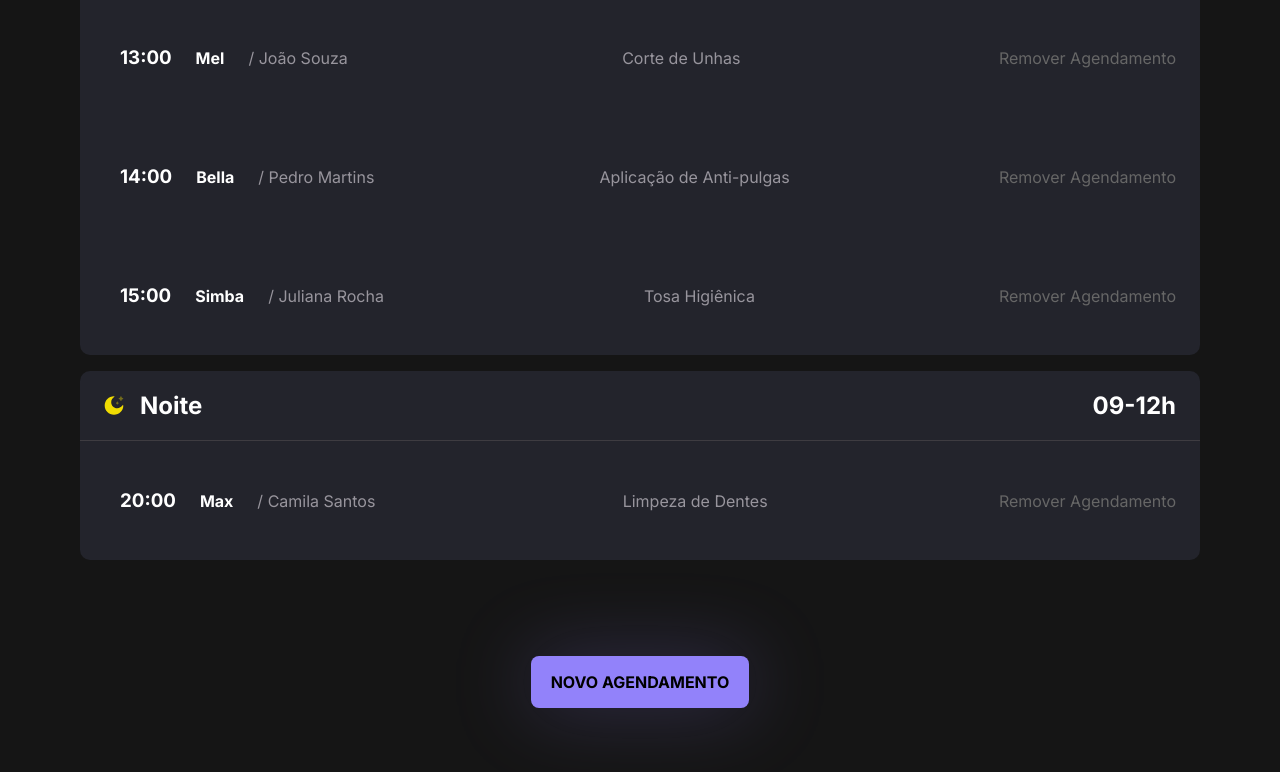
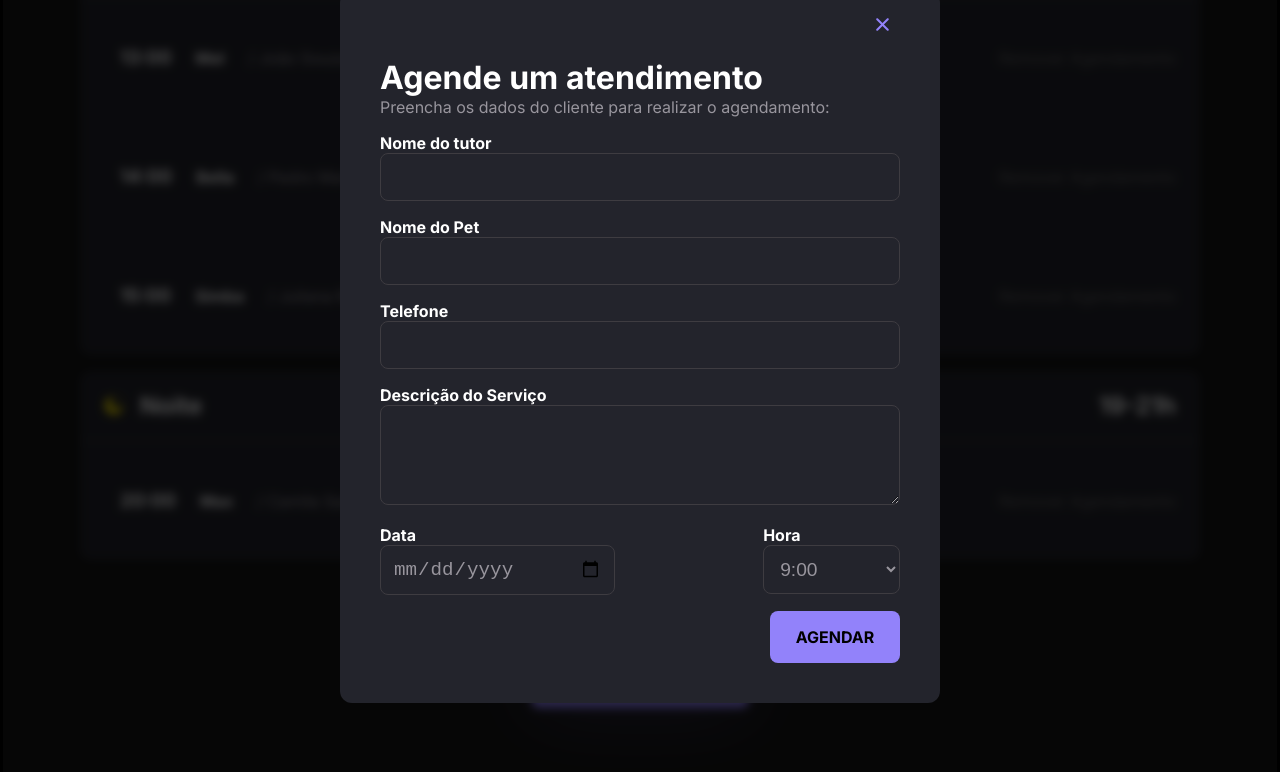
Before and after one commit to GustavoMiguelk/petshop, a plain HTML site: page index.html in a window 1280 px wide. Both pictures are taken after a click on the button "NOVO AGENDAMENTO". Shown: the part 504-1276 px from the top of the page. Drawn offline with Linux system fonts and the light colour scheme.

Commit message:
Adicionando os Detalhes Finais do Projeto

```diff
--- a/index.html
+++ b/index.html
@@ -131,7 +131,7 @@
                     </div>
 
                     <div>
-                        <strong>09-12h</strong>
+                        <strong>19-21h</strong>
                     </div>
                 </div>
 
@@ -157,12 +157,75 @@
     </main>
 
     <aside>
-        <button>NOVO AGENDAMENTO</button>
+        <button id="new-schedule">NOVO AGENDAMENTO</button>
     </aside>
 
     <dialog>
+        <form action="" id="form-new-pet">
+
+            <div class="close-btn-div">
+                <img src="./src/assets/close.svg" alt="Botão de fechar" id="close-btn">
+            </div>
+
+            <div class="title-wrap">
+                <h1>Agende um atendimento</h1>
+                <p>Preencha os dados do cliente para realizar o agendamento:</p>
+            </div>
+
+            <div class="input-wrap">
+                <label for="name">Nome do tutor</label> <br>
+                <input type="text" id="name" name="name">
+            </div>
+
+            <div class="input-wrap">
+                <label for="pet-name">Nome do Pet</label> <br>
+                <input type="text" id="pet-name" name="pet-name">
+            </div>
+
+            <div class="input-wrap">
+                <label for="number">Telefone</label> <br>
+                <input type="text" id="number" name="number">
+            </div>
+
+            <div class="textarea-wrap">
+                <label for="description">Descrição do Serviço</label> <br>
+                <textarea name="description" id="description"></textarea>
+            </div>
+
+            <div class="date-wrap">
+                <div class="day-wrap">
+                    <label for="day">Data</label>
+                    <input type="date" name="day">
+                </div>
+                <div class="hour-wrap">
+                    <label for="hour">Hora</label>
+                    <select name="hour" id="hour">
+                        <option value="9">9:00</option>
+                        <option value="10">10:00</option>
+                        <option value="11">11:00</option>
+                        <option value="12">12:00</option>
+                        <option value="13">13:00</option>
+                        <option value="14">14:00</option>
+                        <option value="15">15:00</option>
+                        <option value="16">16:00</option>
+                        <option value="17">17:00</option>
+                        <option value="18">18:00</option>
+                        <option value="19">19:00</option>
+                        <option value="20">20:00</option>
+                        <option value="21">21:00</option>
+                    </select>
+                </div>
+            </div>
+
+            <div class="btn-new-schedule">
+                <button>AGENDAR</button>
+            </div>
+
+        </form>
 
     </dialog>
 
+    <script src="./src/styles/modal.js"></script>
+
 </body>
 </html>
--- a/src/styles/global.css
+++ b/src/styles/global.css
@@ -76,7 +76,7 @@ main {
     margin: auto;
 }
 
-form{
+form#date-schedule{
     display: flex;
     justify-content: space-between;
     align-items: center;
--- a/src/styles/modal.css
+++ b/src/styles/modal.css
@@ -0,0 +1,82 @@
+dialog{
+    position: fixed;
+    z-index: 1;
+    left: 0;
+    top: 0;
+    width: 100%;
+    height: 100%;
+    overflow: auto;
+    backdrop-filter: blur(5px);
+    background-color: rgba(0,0,0,0.7);
+}
+
+#form-new-pet {
+    color: var(--content-secondary);
+    background: #23242C;
+    border-radius: .75rem;
+
+    max-width: 600px;
+    margin: auto;
+    padding: 1rem 2.5rem 2.5rem 2.5rem;
+
+    display: grid;
+    gap: 1rem;
+
+    & input, textarea, select{
+        max-width: 600px;
+        background: #23242C;
+        color: var(--content-secondary);
+        width: 100%;
+        padding: .75rem ;
+        font-size: 1.2rem;
+
+        border: 1px solid var(--border-primary);
+        border-radius: 8px;
+    }
+
+    & textarea{
+        height: 100px;
+    }
+
+    & label{
+        color: white;
+        font-weight: bold;
+    }
+
+    & .date-wrap{
+        display: flex;
+        justify-content: space-between;
+    }
+
+    & #close-btn{
+        justify-content: end;
+        align-items: center;
+        cursor: pointer;
+        width: 35px;
+        height: 35px;
+    }
+
+    & .close-btn-div{
+        display: flex;
+        justify-content: end;
+    }
+
+    & .btn-new-schedule{
+        display: flex;
+        justify-content: end;
+    }
+
+    & button{
+        all: unset;
+        background-color: var(--content-brand);
+        color: black;
+        font-weight: bold;
+        text-align: center;
+
+        padding-block: 1rem;
+        border-radius: 8px;
+
+        width: 25%;
+        justify-content: end;
+    }
+}
--- /dev/null
+++ b/src/styles/modal.js
@@ -0,0 +1,12 @@
+// Pegando os elementos
+const modal = document.querySelector("dialog")
+const openBtn = document.querySelector("#new-schedule")
+const btnClose = document.querySelector("#close-btn")
+
+openBtn.addEventListener("click" ,() =>{
+    modal.style.display = "block"
+})
+
+btnClose.addEventListener("click", () =>{
+        modal.style.display = "none"
+})
```
Also changed, not shown: src/main.js (added).
